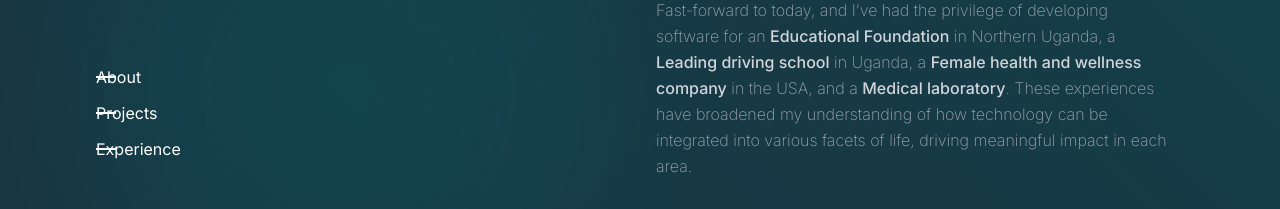
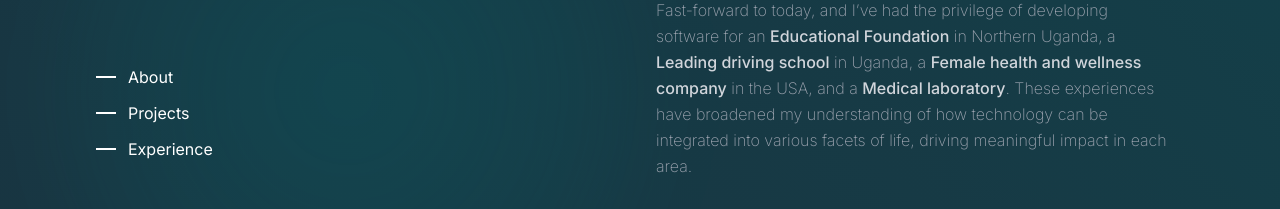
Before and after one commit to enoskyeza/portfolio, a Next.js app: page / in a window 1280 px wide. Shown: the part 257-466 px from the top of the page. Built offline with nearby package versions, Linux system fonts and the light colour scheme.

Commit message:
fix nav before element animation

```diff
--- a/src/app/globals.css
+++ b/src/app/globals.css
@@ -138,13 +138,13 @@ body {
     }
 
     .nav-link-custom {
-        @apply mb-3 active:text-hover
-        hover:ps-6 transition-all duration-300 ease-in-out hover:text-hover hover:cursor-pointer
+        @apply mb-3 active:text-hover ps-8
+        hover:ps-12 transition-all duration-300 ease-in-out hover:text-hover hover:cursor-pointer
         relative
     }
 
     .nav-link-custom.active {
-        @apply text-hover;
+        @apply text-hover ps-12
     }
 }
 
@@ -162,15 +162,11 @@ body {
 }
 
 .nav-link-custom:hover::before {
-    width: 100%; /* Expands the stroke to full width on hover */
-}
-
-.nav-link-custom:hover::before {
-    width: 1.5rem; /* Adjust the length of the stroke on hover */
+    width: 40px; /* Adjust the length of the stroke on hover */
 }
 
 .nav-link-custom.active::before {
-    width: 1.5rem; /* Maintain stroke length on active */
+    width: 40px; /* Maintain stroke length on active */
 }
 
 .mouse-glow {
```
